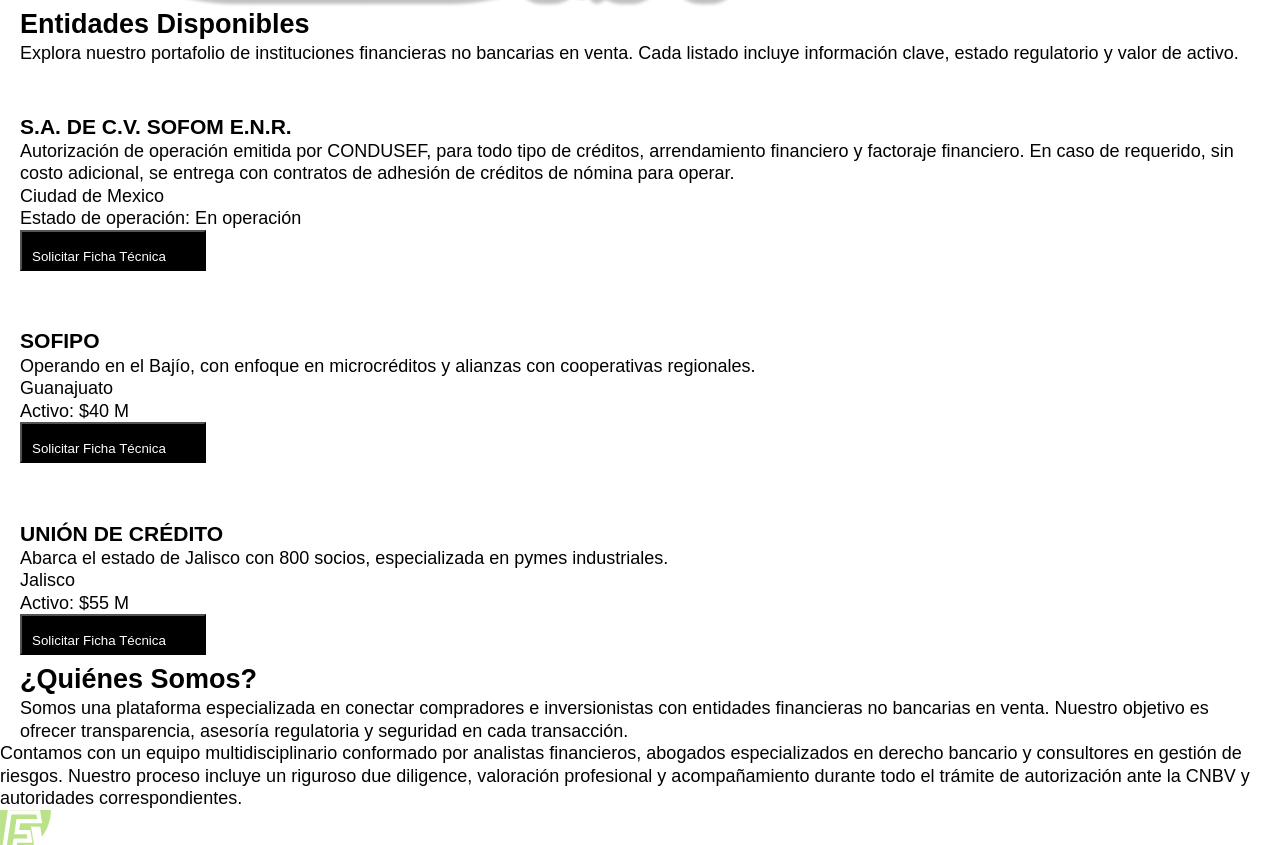
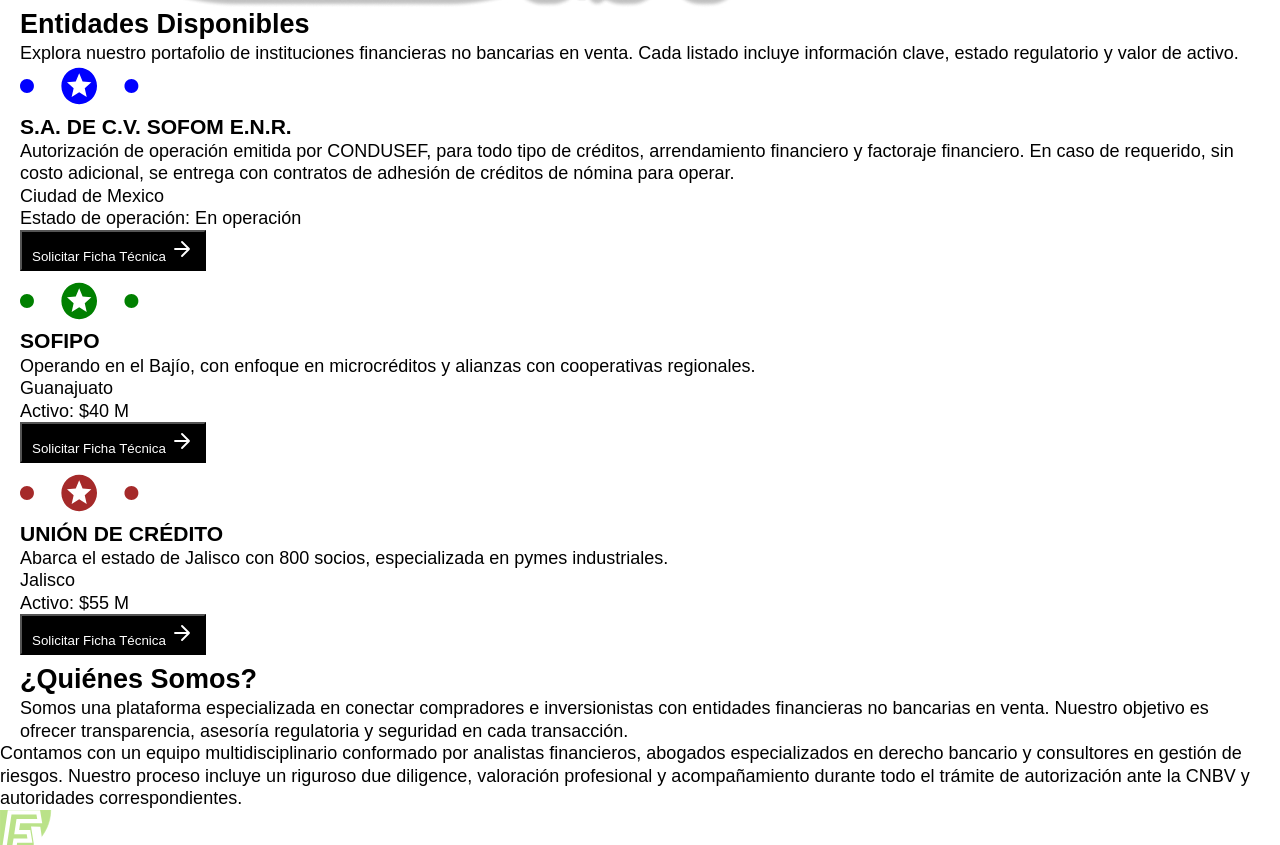
Before and after one commit to MishaFort/Financiera-en-Venta, a plain HTML site: page index.html in a window 1280 px wide. Shown: the part 807-1652 px from the top of the page. Drawn offline with Linux system fonts and the light colour scheme; the site is published under a folder, as on GitHub Pages, so addresses that start at the root find nothing.

Commit message:
svg path without 2

```diff
--- a/index.html
+++ b/index.html
@@ -91,7 +91,7 @@
               <article class="entidades-card">
                 <svg class="entidades-card__icon blue" width="119" height="44">
                   <use
-                    href="/images/icons.svg#icon-entidades-card-decor-circles-and-star"
+                    href="images/icons.svg#icon-entidades-card-decor-circles-and-star"
                   ></use>
                 </svg>
                 <h3 class="text-uppercase">s.a. de c.v. sofom e.n.r.</h3>
@@ -106,7 +106,7 @@
                 <button class="button" type="button">
                   <span>Solicitar Ficha Técnica</span>
                   <svg width="24" height="24">
-                    <use href="/images/icons.svg#icon-arrow"></use>
+                    <use href="images/icons.svg#icon-arrow"></use>
                   </svg>
                 </button>
               </article>
@@ -115,7 +115,7 @@
               <article class="entidades-card">
                 <svg class="entidades-card__icon green" width="119" height="44">
                   <use
-                    href="/images/icons.svg#icon-entidades-card-decor-circles-and-star"
+                    href="images/icons.svg#icon-entidades-card-decor-circles-and-star"
                   ></use>
                 </svg>
                 <h3 class="text-uppercase">sofipo</h3>
@@ -128,7 +128,7 @@
                 <button class="button" type="button">
                   <span>Solicitar Ficha Técnica</span>
                   <svg width="24" height="24">
-                    <use href="/images/icons.svg#icon-arrow"></use>
+                    <use href="images/icons.svg#icon-arrow"></use>
                   </svg>
                 </button>
               </article>
@@ -137,7 +137,7 @@
               <article class="entidades-card">
                 <svg class="entidades-card__icon brown" width="119" height="44">
                   <use
-                    href="/images/icons.svg#icon-entidades-card-decor-circles-and-star"
+                    href="images/icons.svg#icon-entidades-card-decor-circles-and-star"
                   ></use>
                 </svg>
                 <h3 class="text-uppercase">unión de crédito</h3>
@@ -150,7 +150,7 @@
                 <button class="button" type="button">
                   <span>Solicitar Ficha Técnica</span>
                   <svg width="24" height="24">
-                    <use href="/images/icons.svg#icon-arrow"></use>
+                    <use href="images/icons.svg#icon-arrow"></use>
                   </svg>
                 </button>
               </article>
```
